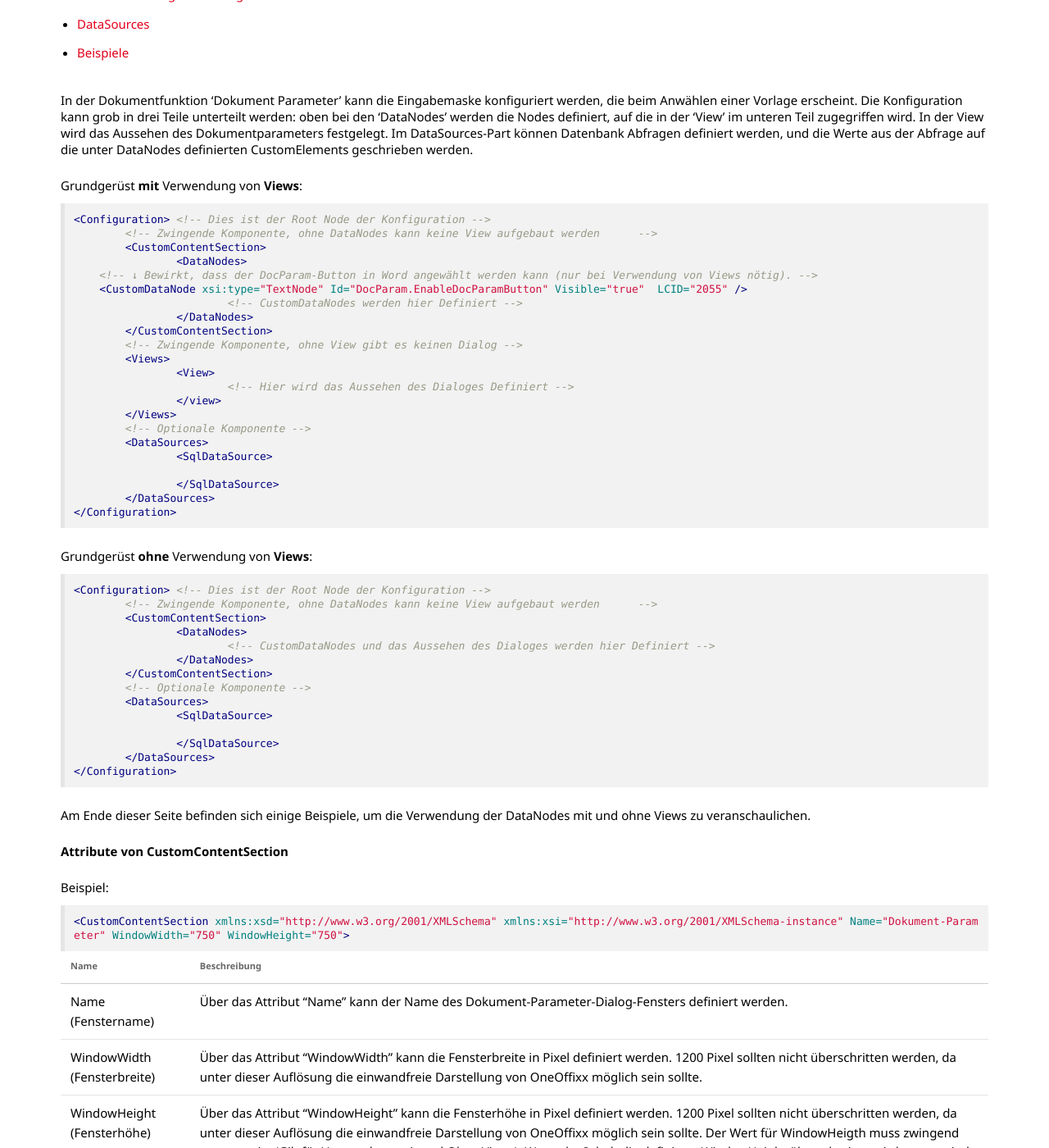
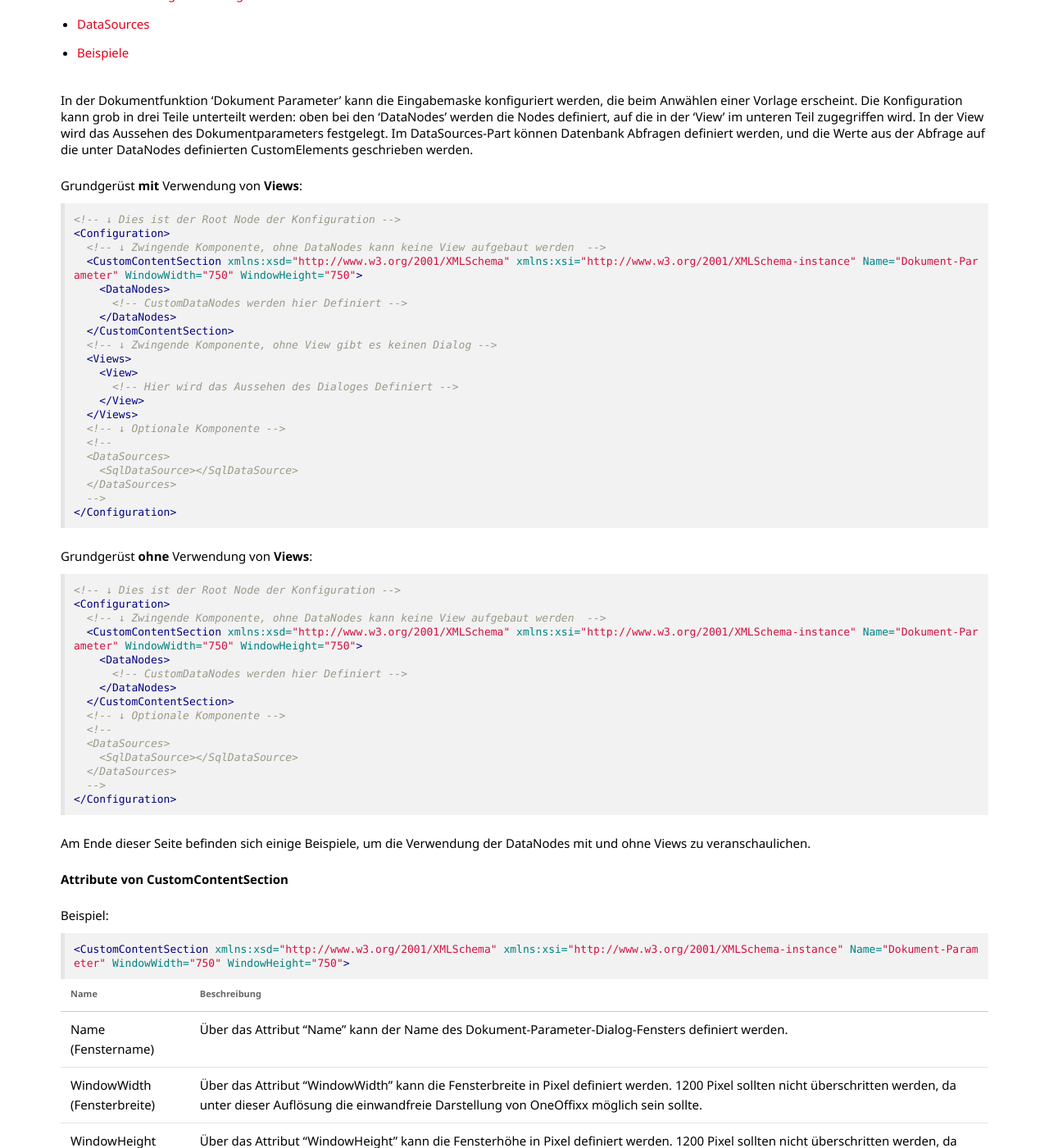
Before and after one commit to primesoft-group/oneoffixx-docs, a Jekyll site: the page built from _pages/docfunc/de/df-documentparameter.md, in a window 1280 px wide and 1400 px high, scrolled down 528 px. Shown: the whole window at 82% size. Built offline with Jekyll 4.4.1, drawn with Linux system fonts in a browser that asks for light colours; nearby versions of some CDN libraries; some web fonts are replaced.

Commit message:
Document Parameter DF: format XML

````diff
--- a/_pages/docfunc/de/df-documentparameter.md
+++ b/_pages/docfunc/de/df-documentparameter.md
@@ -22,45 +22,45 @@ In der Dokumentfunktion ‘Dokument Parameter’ kann die Eingabemaske konfiguri
 
 Grundgerüst __mit__ Verwendung von __Views__:
 ```xml
-<Configuration>	<!-- Dies ist der Root Node der Konfiguration -->
-	<!-- Zwingende Komponente, ohne DataNodes kann keine View aufgebaut werden	-->
-	<CustomContentSection>
-		<DataNodes>
-    <!-- ↓ Bewirkt, dass der DocParam-Button in Word angewählt werden kann (nur bei Verwendung von Views nötig). -->
-    <CustomDataNode xsi:type="TextNode" Id="DocParam.EnableDocParamButton" Visible="true"  LCID="2055" />
-			<!-- CustomDataNodes werden hier Definiert -->
-		</DataNodes>
-	</CustomContentSection>
-	<!-- Zwingende Komponente, ohne View gibt es keinen Dialog -->
-	<Views>
-		<View>
-			<!-- Hier wird das Aussehen des Dialoges Definiert -->
-		</view>
-	</Views>
-	<!-- Optionale Komponente -->
-	<DataSources>
-		<SqlDataSource>
-
-		</SqlDataSource>
-	</DataSources>
+<!-- ↓ Dies ist der Root Node der Konfiguration -->
+<Configuration>
+  <!-- ↓ Zwingende Komponente, ohne DataNodes kann keine View aufgebaut werden	-->
+  <CustomContentSection xmlns:xsd="http://www.w3.org/2001/XMLSchema" xmlns:xsi="http://www.w3.org/2001/XMLSchema-instance" Name="Dokument-Parameter" WindowWidth="750" WindowHeight="750">
+    <DataNodes>
+      <!-- CustomDataNodes werden hier Definiert -->
+    </DataNodes>
+  </CustomContentSection>
+  <!-- ↓ Zwingende Komponente, ohne View gibt es keinen Dialog -->
+  <Views>
+    <View>
+      <!-- Hier wird das Aussehen des Dialoges Definiert -->
+    </View>
+  </Views>
+  <!-- ↓ Optionale Komponente -->
+  <!--
+  <DataSources>
+    <SqlDataSource></SqlDataSource>
+  </DataSources>
+  -->
 </Configuration>
 ```
 
 Grundgerüst __ohne__ Verwendung von __Views__:
 ```xml
-<Configuration>	<!-- Dies ist der Root Node der Konfiguration -->
-	<!-- Zwingende Komponente, ohne DataNodes kann keine View aufgebaut werden	-->
-	<CustomContentSection>
-		<DataNodes>
-			<!-- CustomDataNodes und das Aussehen des Dialoges werden hier Definiert -->
-		</DataNodes>
-	</CustomContentSection>
-	<!-- Optionale Komponente -->
-	<DataSources>
-		<SqlDataSource>
-
-		</SqlDataSource>
-	</DataSources>
+<!-- ↓ Dies ist der Root Node der Konfiguration -->
+<Configuration>
+  <!-- ↓ Zwingende Komponente, ohne DataNodes kann keine View aufgebaut werden	-->
+  <CustomContentSection xmlns:xsd="http://www.w3.org/2001/XMLSchema" xmlns:xsi="http://www.w3.org/2001/XMLSchema-instance" Name="Dokument-Parameter" WindowWidth="750" WindowHeight="750">
+    <DataNodes>
+      <!-- CustomDataNodes werden hier Definiert -->
+    </DataNodes>
+  </CustomContentSection>
+  <!-- ↓ Optionale Komponente -->
+  <!--
+  <DataSources>
+    <SqlDataSource></SqlDataSource>
+  </DataSources>
+  -->
 </Configuration>
 ```
 
````
